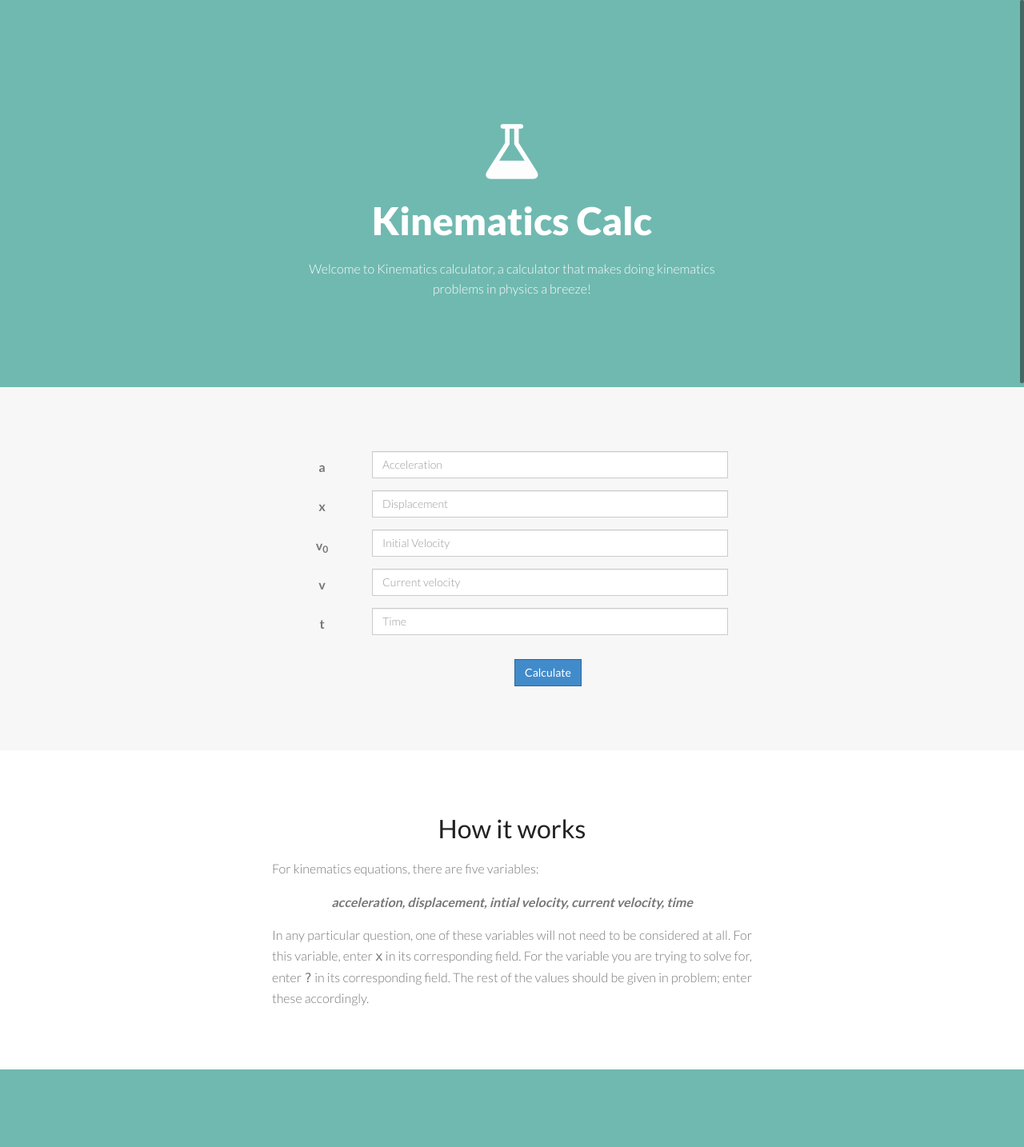
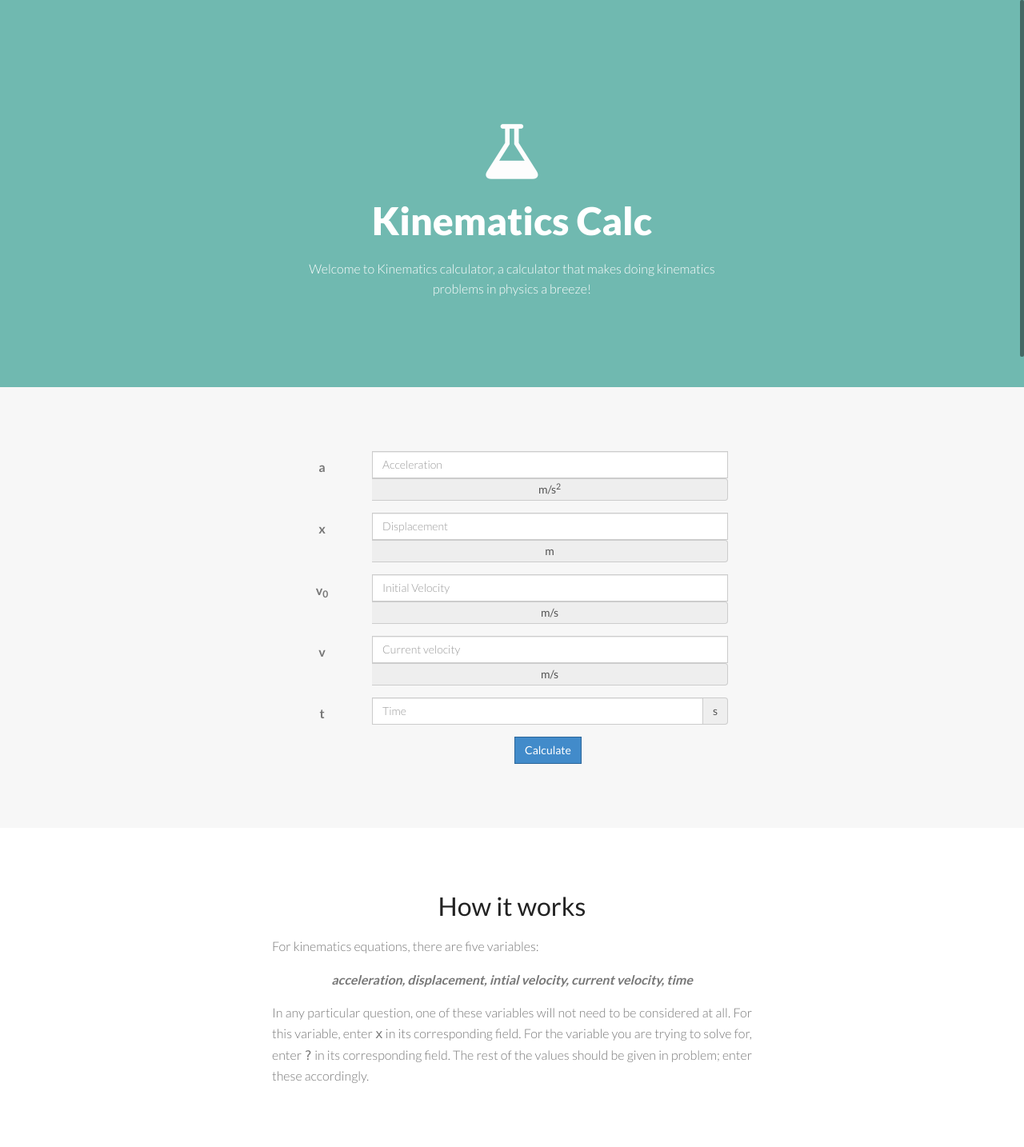
Before and after one commit to yangzihe/Kinematics-Calculator, a Flask app: page / in a window 1280 px wide. Shown: the whole page at 80% size. Before the commit the page ends 1337 px from the top, so only its background shows below. Run offline with Flask 2, Linux system fonts and the light colour scheme; some libraries are stand-ins or nearby versions.

Commit message:
Added units

```diff
--- a/templates/index.html
+++ b/templates/index.html
@@ -47,37 +47,50 @@
                                 <div class="form-group">
                                     <label for="acceleration" class="control-label col-xs-2">a</label>
                                     <div class="col-xs-10">
+                                        <div class-"input-group">
                                             <input type="text" class="form-control" id="acceleration" placeholder="Acceleration">
+                                            <span class="input-group-addon">m/s<sup>2</sup></span>
+                                        </div>
                                     </div>
                                 </div>
                                 <div class="form-group">
                                     <label for="displacement" class="control-label col-xs-2">x</label>
                                     <div class="col-xs-10">
+                                        <div class-"input-group">
                                             <input type="text" class="form-control" id="displacement" placeholder="Displacement">
+                                            <span class="input-group-addon">m</span>
+                                        </div>
                                     </div>
                                 </div>
                                 <div class="form-group">
                                     <label for="initVelocity" class="control-label col-xs-2">v<sub>0</sub></label>
                                     <div class="col-xs-10">
+                                        <div class-"input-group">
                                             <input type="text" class="form-control" id="initVelocity" placeholder="Initial Velocity">
+                                            <span class="input-group-addon">m/s</span>
+                                        </div>
                                     </div>
                                 </div>
                                 <div class="form-group">
                                     <label for="velocity" class="control-label col-xs-2">v</label>
                                     <div class="col-xs-10">
+                                        <div class-"input-group">
                                             <input type="text" class="form-control" id="velocity" placeholder="Current velocity">
+                                            <span class="input-group-addon">m/s</span>
+                                        </div>
                                     </div>
                                 </div>
                                 <div class="form-group">
                                     <label for="time" class="control-label col-xs-2">t</label>
                                     <div class="col-xs-10">
+                                        <div class="input-group">
                                             <input type="text" class="form-control" id="time" placeholder="Time">
+                                            <span class="input-group-addon">s</span>
                                         </div>
                                     </div>
-                                <div class="form-group">
-
                                 </div>
                             </form>
+
                             <div class="col-xs-offset-2 col-xs-10">
                                 <button type="button" onclick="submit()" class="btn btn-primary">Calculate</button>
                                 <p id="answer"></p>
```
Lines whose indentation alone changed are shown as unchanged.
